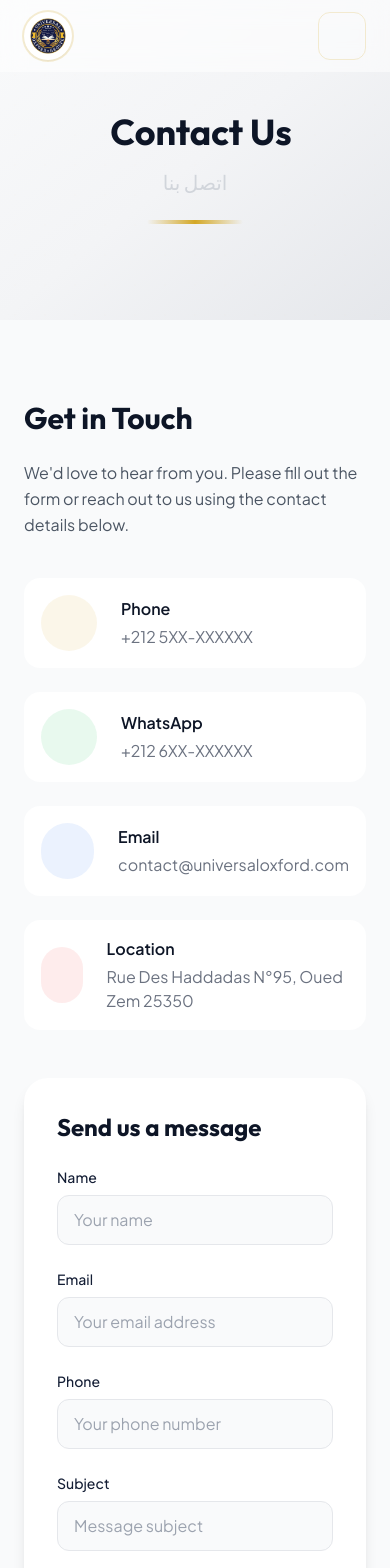
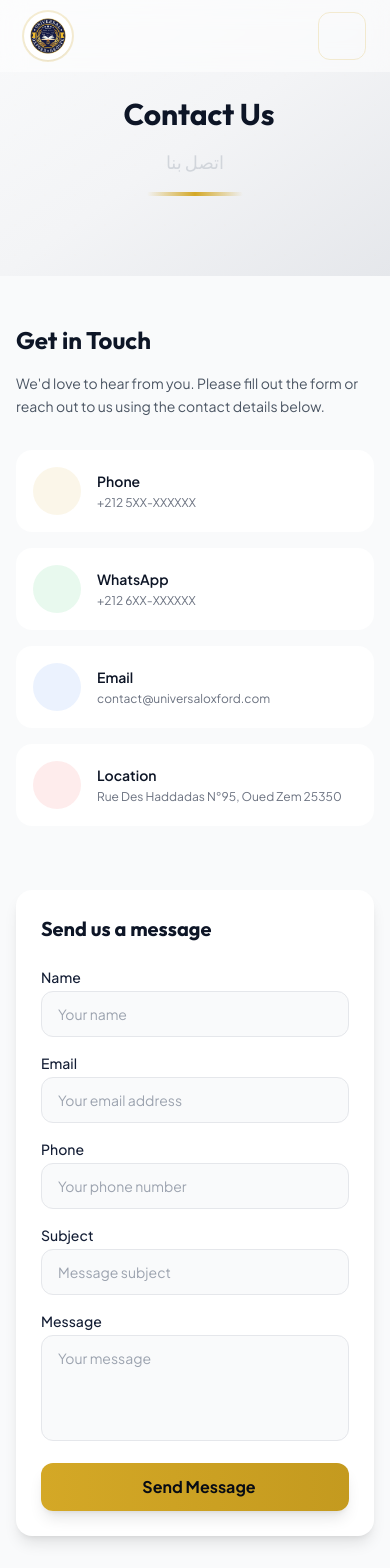
Before and after one commit to xphobiadev/Oxford_school, a Nuxt app: page /contact in a window 390 px wide. Shown: the top 1568 px of the page. Built offline with nearby package versions, Linux system fonts and the light colour scheme; some icons are missing.

Commit message:
style: adapt contact page better mobile responsiveness

```diff
--- a/app/pages/contact.vue
+++ b/app/pages/contact.vue
@@ -1,117 +1,117 @@
 <template>
   <div>
     <AppHeader />
-    <section class="bg-gradient-to-br from-gray-50 via-gray-100 to-gray-200 dark:from-navy-950 dark:via-navy-900 dark:to-black pt-28 pb-16 relative overflow-hidden">
+    <section class="bg-gradient-to-br from-gray-50 via-gray-100 to-gray-200 dark:from-navy-950 dark:via-navy-900 dark:to-black pt-24 md:pt-28 pb-12 md:pb-16 relative overflow-hidden">
       <div class="absolute inset-0 bg-pattern-dots dark:opacity-30 opacity-10"></div>
-      <div class="container mx-auto px-4 text-center text-navy-900 dark:text-white relative z-10">
-        <h1 class="font-display text-4xl md:text-5xl font-bold mb-4">
-          <i class="ph-fill ph-envelope text-gold-500 mr-3"></i>
+      <div class="container mx-auto px-4 md:px-6 text-center text-navy-900 dark:text-white relative z-10">
+        <h1 class="font-display text-3xl sm:text-4xl md:text-5xl font-bold mb-4">
+          <i class="ph-fill ph-envelope text-gold-500 mr-2 md:mr-3"></i>
           Contact Us
         </h1>
-        <p class="text-xl text-gray-300 dark:text-gray-400">اتصل بنا</p>
-        <div class="gold-line mt-6"></div>
+        <p class="text-lg sm:text-xl text-gray-300 dark:text-gray-400">اتصل بنا</p>
+        <div class="gold-line mt-4 md:mt-6"></div>
       </div>
     </section>
 
-    <section class="py-20 bg-gray-50 dark:bg-navy-950 transition-colors duration-500">
-      <div class="container mx-auto px-6 max-w-6xl">
-        <div class="grid grid-cols-1 md:grid-cols-2 gap-12">
+    <section class="py-12 md:py-20 bg-gray-50 dark:bg-navy-950 transition-colors duration-500">
+      <div class="container mx-auto px-4 sm:px-6 max-w-6xl">
+        <div class="grid grid-cols-1 md:grid-cols-2 gap-10 md:gap-12">
 
           <!-- Contact Info -->
           <div>
-            <h2 class="font-display font-bold text-3xl mb-6 text-navy-900 dark:text-white">
+            <h2 class="font-display font-bold text-2xl md:text-3xl mb-4 md:mb-6 text-navy-900 dark:text-white">
               Get in Touch
             </h2>
-            <p class="text-gray-600 dark:text-gray-400 mb-10 leading-relaxed">
+            <p class="text-gray-600 dark:text-gray-400 mb-8 md:mb-10 leading-relaxed text-sm sm:text-base">
               We'd love to hear from you. Please fill out the form or reach out to us using the contact details below.
             </p>
 
-            <div class="space-y-6">
-              <a href="tel:+2125XXXXXXXX" class="flex items-center gap-6 p-4 rounded-2xl bg-white dark:bg-navy-900/50 hover:shadow-lg transition-all group border border-transparent dark:border-navy-700/80">
-                <div class="w-14 h-14 rounded-full bg-gold-500/10 flex items-center justify-center group-hover:bg-gold-500 transition-colors">
-                  <i class="ph-fill ph-phone text-xl text-gold-500 group-hover:text-white transition-colors"></i>
+            <div class="space-y-4 md:space-y-6">
+              <a href="tel:+2125XXXXXXXX" class="flex items-center gap-4 sm:gap-6 p-4 rounded-2xl bg-white dark:bg-navy-900/50 hover:shadow-lg transition-all group border border-transparent dark:border-navy-700/80">
+                <div class="w-12 h-12 sm:w-14 sm:h-14 shrink-0 rounded-full bg-gold-500/10 flex items-center justify-center group-hover:bg-gold-500 transition-colors">
+                  <i class="ph-fill ph-phone text-lg sm:text-xl text-gold-500 group-hover:text-white transition-colors"></i>
                 </div>
-                <div>
-                  <h4 class="text-navy-900 dark:text-white font-semibold mb-1">Phone</h4>
-                  <p class="text-gray-500 dark:text-gray-400">+212 5XX-XXXXXX</p>
+                <div class="min-w-0">
+                  <h4 class="text-navy-900 dark:text-white font-semibold mb-1 text-sm sm:text-base">Phone</h4>
+                  <p class="text-gray-500 dark:text-gray-400 text-xs sm:text-sm md:text-base truncate">+212 5XX-XXXXXX</p>
                 </div>
               </a>
 
-              <a href="https://wa.me/2126XXXXXXXX" target="_blank" class="flex items-center gap-6 p-4 rounded-2xl bg-white dark:bg-navy-900/50 hover:shadow-lg transition-all group border border-transparent dark:border-navy-700/80">
-                <div class="w-14 h-14 rounded-full bg-green-500/10 flex items-center justify-center group-hover:bg-green-500 transition-colors">
-                  <i class="ph-fill ph-whatsapp-logo text-xl text-green-500 group-hover:text-white transition-colors"></i>
+              <a href="https://wa.me/2126XXXXXXXX" target="_blank" class="flex items-center gap-4 sm:gap-6 p-4 rounded-2xl bg-white dark:bg-navy-900/50 hover:shadow-lg transition-all group border border-transparent dark:border-navy-700/80">
+                <div class="w-12 h-12 sm:w-14 sm:h-14 shrink-0 rounded-full bg-green-500/10 flex items-center justify-center group-hover:bg-green-500 transition-colors">
+                  <i class="ph-fill ph-whatsapp-logo text-lg sm:text-xl text-green-500 group-hover:text-white transition-colors"></i>
                 </div>
-                <div>
-                  <h4 class="text-navy-900 dark:text-white font-semibold mb-1">WhatsApp</h4>
-                  <p class="text-gray-500 dark:text-gray-400">+212 6XX-XXXXXX</p>
+                <div class="min-w-0">
+                  <h4 class="text-navy-900 dark:text-white font-semibold mb-1 text-sm sm:text-base">WhatsApp</h4>
+                  <p class="text-gray-500 dark:text-gray-400 text-xs sm:text-sm md:text-base truncate">+212 6XX-XXXXXX</p>
                 </div>
               </a>
 
-              <a href="mailto:contact@universaloxford.com" class="flex items-center gap-6 p-4 rounded-2xl bg-white dark:bg-navy-900/50 hover:shadow-lg transition-all group border border-transparent dark:border-navy-700/80">
-                <div class="w-14 h-14 rounded-full bg-blue-500/10 flex items-center justify-center group-hover:bg-blue-500 transition-colors">
-                  <i class="ph-fill ph-envelope text-xl text-blue-500 group-hover:text-white transition-colors"></i>
+              <a href="mailto:contact@universaloxford.com" class="flex items-center gap-4 sm:gap-6 p-4 rounded-2xl bg-white dark:bg-navy-900/50 hover:shadow-lg transition-all group border border-transparent dark:border-navy-700/80">
+                <div class="w-12 h-12 sm:w-14 sm:h-14 shrink-0 rounded-full bg-blue-500/10 flex items-center justify-center group-hover:bg-blue-500 transition-colors">
+                  <i class="ph-fill ph-envelope text-lg sm:text-xl text-blue-500 group-hover:text-white transition-colors"></i>
                 </div>
-                <div>
-                  <h4 class="text-navy-900 dark:text-white font-semibold mb-1">Email</h4>
-                  <p class="text-gray-500 dark:text-gray-400">contact@universaloxford.com</p>
+                <div class="min-w-0">
+                  <h4 class="text-navy-900 dark:text-white font-semibold mb-1 text-sm sm:text-base">Email</h4>
+                  <p class="text-gray-500 dark:text-gray-400 text-xs sm:text-sm md:text-base truncate">contact@universaloxford.com</p>
                 </div>
               </a>
 
-              <div class="flex items-center gap-6 p-4 rounded-2xl bg-white dark:bg-navy-900/50 border border-transparent dark:border-navy-700/80">
-                <div class="w-14 h-14 rounded-full bg-red-500/10 flex items-center justify-center">
-                  <i class="ph-fill ph-map-pin text-xl text-red-500"></i>
+              <div class="flex items-center gap-4 sm:gap-6 p-4 rounded-2xl bg-white dark:bg-navy-900/50 border border-transparent dark:border-navy-700/80">
+                <div class="w-12 h-12 sm:w-14 sm:h-14 shrink-0 rounded-full bg-red-500/10 flex items-center justify-center">
+                  <i class="ph-fill ph-map-pin text-lg sm:text-xl text-red-500"></i>
                 </div>
-                <div>
-                  <h4 class="text-navy-900 dark:text-white font-semibold mb-1">Location</h4>
-                  <p class="text-gray-500 dark:text-gray-400">Rue Des Haddadas N°95, Oued Zem 25350</p>
+                <div class="min-w-0">
+                  <h4 class="text-navy-900 dark:text-white font-semibold mb-1 text-sm sm:text-base">Location</h4>
+                  <p class="text-gray-500 dark:text-gray-400 text-xs sm:text-sm md:text-base break-words">Rue Des Haddadas N°95, Oued Zem 25350</p>
                 </div>
               </div>
             </div>
           </div>
 
           <!-- Contact Form -->
-          <div class="bg-white dark:bg-navy-900/50 p-8 rounded-3xl shadow-lg dark:shadow-none border border-transparent dark:border-navy-700/80">
-            <h3 class="text-2xl font-bold font-display text-navy-900 dark:text-white mb-6">Send us a message</h3>
-            <form @submit.prevent="submitForm" class="space-y-6">
+          <div class="bg-white dark:bg-navy-900/50 p-6 md:p-8 rounded-2xl md:rounded-3xl shadow-lg dark:shadow-none border border-transparent dark:border-navy-700/80 mt-6 md:mt-0">
+            <h3 class="text-xl md:text-2xl font-bold font-display text-navy-900 dark:text-white mb-6">Send us a message</h3>
+            <form @submit.prevent="submitForm" class="space-y-4 md:space-y-6">
               <div>
-                <label class="block text-sm font-medium text-navy-800 dark:text-gray-300 mb-2">Name</label>
+                <label class="block text-sm font-medium text-navy-800 dark:text-gray-300 mb-1 md:mb-2">Name</label>
                 <input type="text" required
                        class="w-full px-4 py-3 rounded-xl bg-gray-50 dark:bg-navy-950/50 border border-gray-200 dark:border-navy-700
                               focus:border-gold-500 focus:ring-4 focus:ring-gold-500/10 transition-all outline-none
-                              text-navy-900 dark:text-white placeholder-gray-400" placeholder="Your name" />
+                              text-navy-900 dark:text-white placeholder-gray-400 text-sm md:text-base" placeholder="Your name" />
               </div>
               <div>
-                <label class="block text-sm font-medium text-navy-800 dark:text-gray-300 mb-2">Email</label>
+                <label class="block text-sm font-medium text-navy-800 dark:text-gray-300 mb-1 md:mb-2">Email</label>
                 <input type="email" required
                        class="w-full px-4 py-3 rounded-xl bg-gray-50 dark:bg-navy-950/50 border border-gray-200 dark:border-navy-700
                               focus:border-gold-500 focus:ring-4 focus:ring-gold-500/10 transition-all outline-none
-                              text-navy-900 dark:text-white placeholder-gray-400" placeholder="Your email address" />
+                              text-navy-900 dark:text-white placeholder-gray-400 text-sm md:text-base" placeholder="Your email address" />
               </div>
               <div>
-                <label class="block text-sm font-medium text-navy-800 dark:text-gray-300 mb-2">Phone</label>
+                <label class="block text-sm font-medium text-navy-800 dark:text-gray-300 mb-1 md:mb-2">Phone</label>
                 <input type="tel"
                        class="w-full px-4 py-3 rounded-xl bg-gray-50 dark:bg-navy-950/50 border border-gray-200 dark:border-navy-700
                               focus:border-gold-500 focus:ring-4 focus:ring-gold-500/10 transition-all outline-none
-                              text-navy-900 dark:text-white placeholder-gray-400" placeholder="Your phone number" />
+                              text-navy-900 dark:text-white placeholder-gray-400 text-sm md:text-base" placeholder="Your phone number" />
               </div>
               <div>
-                <label class="block text-sm font-medium text-navy-800 dark:text-gray-300 mb-2">Subject</label>
+                <label class="block text-sm font-medium text-navy-800 dark:text-gray-300 mb-1 md:mb-2">Subject</label>
                 <input type="text" required
                        class="w-full px-4 py-3 rounded-xl bg-gray-50 dark:bg-navy-950/50 border border-gray-200 dark:border-navy-700
                               focus:border-gold-500 focus:ring-4 focus:ring-gold-500/10 transition-all outline-none
-                              text-navy-900 dark:text-white placeholder-gray-400" placeholder="Message subject" />
+                              text-navy-900 dark:text-white placeholder-gray-400 text-sm md:text-base" placeholder="Message subject" />
               </div>
               <div>
-                <label class="block text-sm font-medium text-navy-800 dark:text-gray-300 mb-2">Message</label>
+                <label class="block text-sm font-medium text-navy-800 dark:text-gray-300 mb-1 md:mb-2">Message</label>
                 <textarea rows="4" required
                           class="w-full px-4 py-3 rounded-xl bg-gray-50 dark:bg-navy-950/50 border border-gray-200 dark:border-navy-700
                                  focus:border-gold-500 focus:ring-4 focus:ring-gold-500/10 transition-all outline-none resize-none
-                                 text-navy-900 dark:text-white placeholder-gray-400" placeholder="Your message"></textarea>
+                                 text-navy-900 dark:text-white placeholder-gray-400 text-sm md:text-base" placeholder="Your message"></textarea>
               </div>
               <button type="submit"
                       class="w-full bg-gradient-to-r from-gold-500 to-gold-600 hover:from-gold-400 hover:to-gold-500
-                             text-navy-950 py-4 rounded-xl text-lg font-bold flex items-center justify-center gap-3
-                             transition-all shadow-lg hover:shadow-xl">
+                             text-navy-950 py-3 md:py-4 rounded-xl text-base md:text-lg font-bold flex items-center justify-center gap-2 md:gap-3
+                             transition-all shadow-lg hover:shadow-xl mt-2">
                 <i class="ph-fill ph-paper-plane-right"></i>
                 Send Message
               </button>
```
